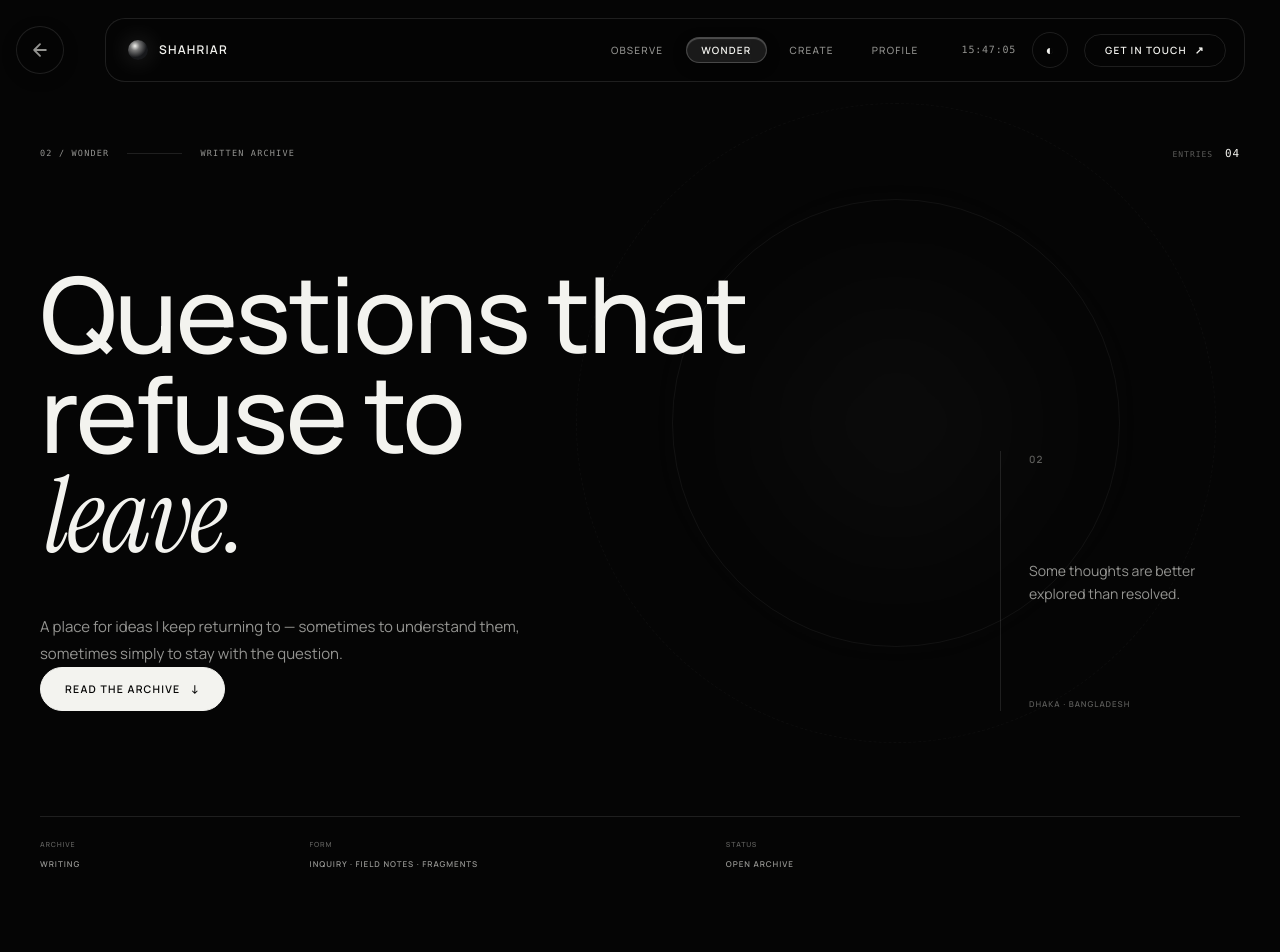
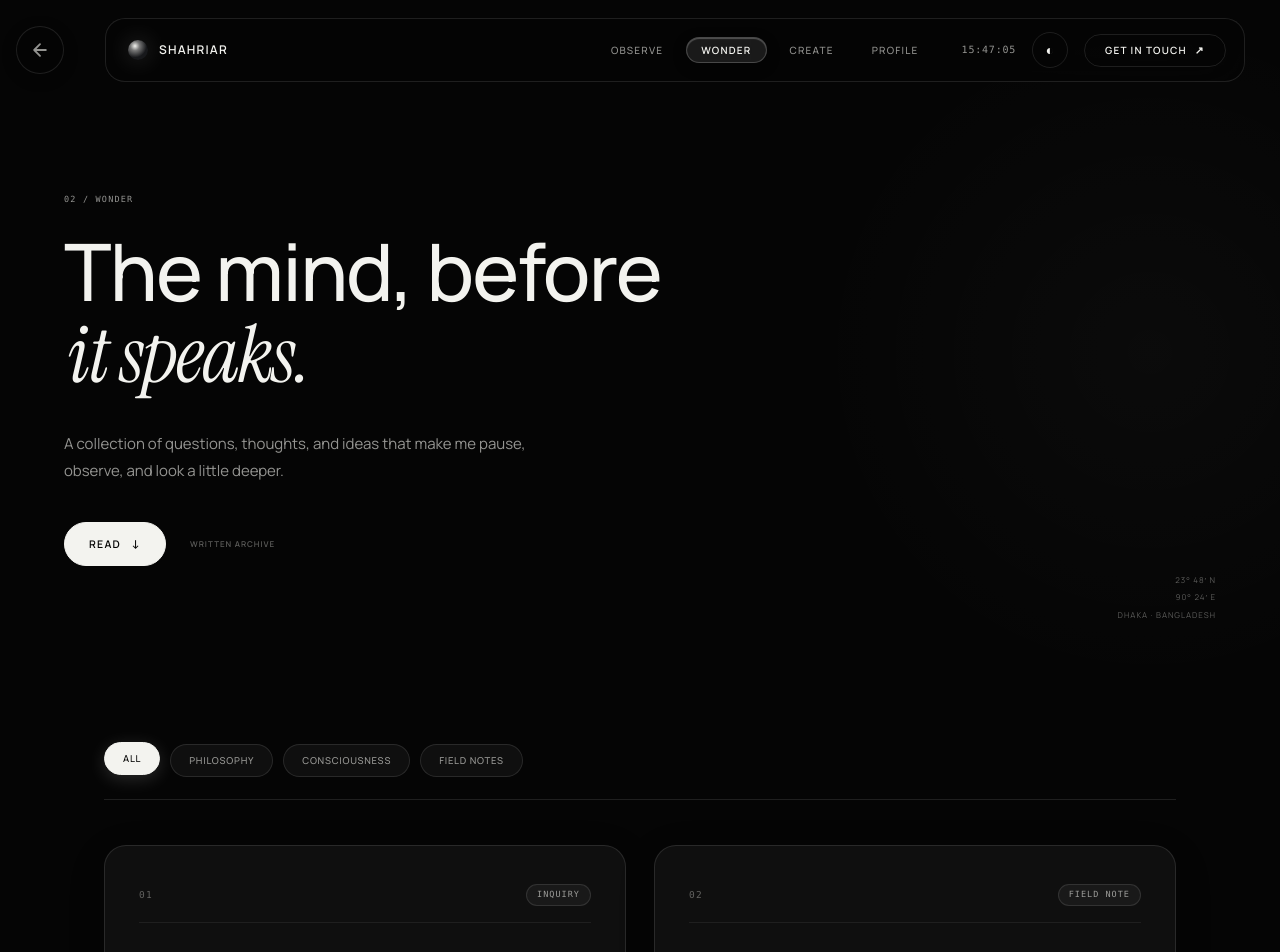
Before and after one commit to shahriarbappy60-ship-it/personal-universe, a React (Vite) app: page /wonder in a window 1280 px wide. Shown: the top 952 px of the page. Built offline with nearby package versions, Linux system fonts and the light colour scheme.

Commit message:
fix(wonder): preserve observe-mirrored hero and restore stable archive layout

```diff
--- a/src/pages/WonderPage.jsx
+++ b/src/pages/WonderPage.jsx
@@ -1,5 +1,4 @@
 import React, { useState, useMemo, useEffect } from 'react';
-import { Link } from 'react-router-dom';
 import { wonderArticles } from '../data/wonderData';
 import WonderReaderModal from '../components/modals/WonderReaderModal';
 import Button from '../components/common/Button';
@@ -20,81 +19,39 @@ export default function WonderPage() {
 
   const filteredArticles = useMemo(() => {
     if (activeFilter === 'all') return wonderArticles;
-    return wonderArticles.filter(a =>
-      a.category.toLowerCase().replace(/\s+/g, '-').includes(activeFilter)
-    );
+    return wonderArticles.filter(a => {
+      const cat = a.category.toLowerCase().replace(/\s+/g, '-');
+      if (activeFilter === 'philosophy') return cat.includes('philosophy') || cat.includes('inquiry');
+      if (activeFilter === 'notes') return cat.includes('note') || cat.includes('fragment');
+      return cat.includes(activeFilter);
+    });
   }, [activeFilter]);
 
   return (
     <main className="wonder-page" id="mainContent">
-      {/* ABSTRACT SPATIAL ATMOSPHERE HERO */}
-      <section className="wonder-hero">
-        <div className="wonder-spatial-atmosphere" aria-hidden="true">
-          <div className="spatial-central-bloom" />
-          <div className="spatial-concentric-ring ring-1" />
-          <div className="spatial-concentric-ring ring-2" />
+      {/* 1:1 OBSERVE-MIRRORED HERO */}
+      <section className="observe-hero section-pad" id="wonderHero">
+        <div className="observe-hero-content">
+          <div className="eyebrow reveal">02 / WONDER</div>
+          <h1 className="reveal delay-1">
+            <span className="wonder-title-line">The mind, before</span>
+            <span className="wonder-title-line"><em>it speaks.</em></span>
+          </h1>
+          <p className="observe-hero-copy reveal delay-2">
+            A collection of questions, thoughts, and ideas that make me pause, observe, and look a little deeper.
+          </p>
+          <div className="observe-hero-actions reveal delay-2">
+            <Button href="#wonderArchive" variant="solid" icon="↓">
+              READ
+            </Button>
+            <span className="observe-status">WRITTEN ARCHIVE</span>
+          </div>
         </div>
 
-        <div className="wonder-hero-inner">
-          <div className="wonder-hero-top reveal">
-            <div className="wonder-kicker">
-              <span className="eyebrow">02 / WONDER</span>
-              <span className="wonder-rule" aria-hidden="true" />
-              <span>WRITTEN ARCHIVE</span>
-            </div>
-            <div className="wonder-counter">
-              <span>ENTRIES</span>
-              <strong>{String(wonderArticles.length).padStart(2, '0')}</strong>
-            </div>
-          </div>
-
-          <div className="wonder-hero-main">
-            <div className="wonder-hero-copy">
-              <h1 className="reveal delay-1">
-                Questions that<br />
-                refuse to<br />
-                <em>leave.</em>
-              </h1>
-
-              <p className="wonder-hero-description reveal delay-2">
-                A place for ideas I keep returning to —
-                sometimes to understand them,
-                sometimes simply to stay with the question.
-              </p>
-
-              <div className="wonder-hero-actions reveal delay-2">
-                <Button href="#wonderArchive" variant="solid" icon="↓">
-                  Read the archive
-                </Button>
-              </div>
-            </div>
-
-            <div className="wonder-hero-side reveal delay-2">
-              <span className="wonder-side-index">02</span>
-              <p>
-                Some thoughts are better
-                explored than resolved.
-              </p>
-              <span className="wonder-side-location">
-                DHAKA · BANGLADESH
-              </span>
-            </div>
-          </div>
-
-          <div className="wonder-hero-bottom reveal delay-2">
-            <div>
-              <span>ARCHIVE</span>
-              <strong>WRITING</strong>
-            </div>
-            <div>
-              <span>FORM</span>
-              <strong>INQUIRY · FIELD NOTES · FRAGMENTS</strong>
-            </div>
-            <div>
-              <span>STATUS</span>
-              <strong>OPEN ARCHIVE</strong>
-            </div>
-          </div>
+        <div className="observe-hero-meta">
+          <span>23° 48′ N</span>
+          <span>90° 24′ E</span>
+          <span>DHAKA · BANGLADESH</span>
         </div>
       </section>
 
@@ -133,7 +90,7 @@ export default function WonderPage() {
                 <h3 className="article-card-title">{article.title}</h3>
                 <p className="article-card-excerpt">{article.excerpt}</p>
                 <div className="article-card-footer">
-                  <span className="article-read-time">{article.readTime || '3 MIN READ'}</span>
+                  <span className="article-read-time">{article.readTime || article.time || '3 MIN READ'}</span>
                   <span className="article-arrow" aria-hidden="true">↗</span>
                 </div>
               </article>
--- a/src/styles/wonder.css
+++ b/src/styles/wonder.css
@@ -1,5 +1,37 @@
 .wonder-page {
     overflow-x: hidden;
+}
+
+.wonder-page .observe-hero-content {
+    position: relative;
+    z-index: 5;
+    max-width: 1050px;
+}
+
+.wonder-page .observe-hero h1 {
+    margin-top: 24px;
+    font-size: clamp(42px, 6.2vw, 96px) !important;
+    line-height: 1.02 !important;
+    letter-spacing: -0.022em;
+    word-spacing: 0.08em;
+    font-weight: 500;
+}
+
+.wonder-page .observe-hero h1 em {
+    font-family: var(--serif);
+    font-weight: 400;
+    font-style: italic;
+}
+
+.wonder-title-line {
+    display: block;
+    white-space: nowrap;
+}
+
+@media (max-width: 520px) {
+    .wonder-title-line {
+        white-space: normal;
+    }
 }
 
 .wonder-shell {
```
